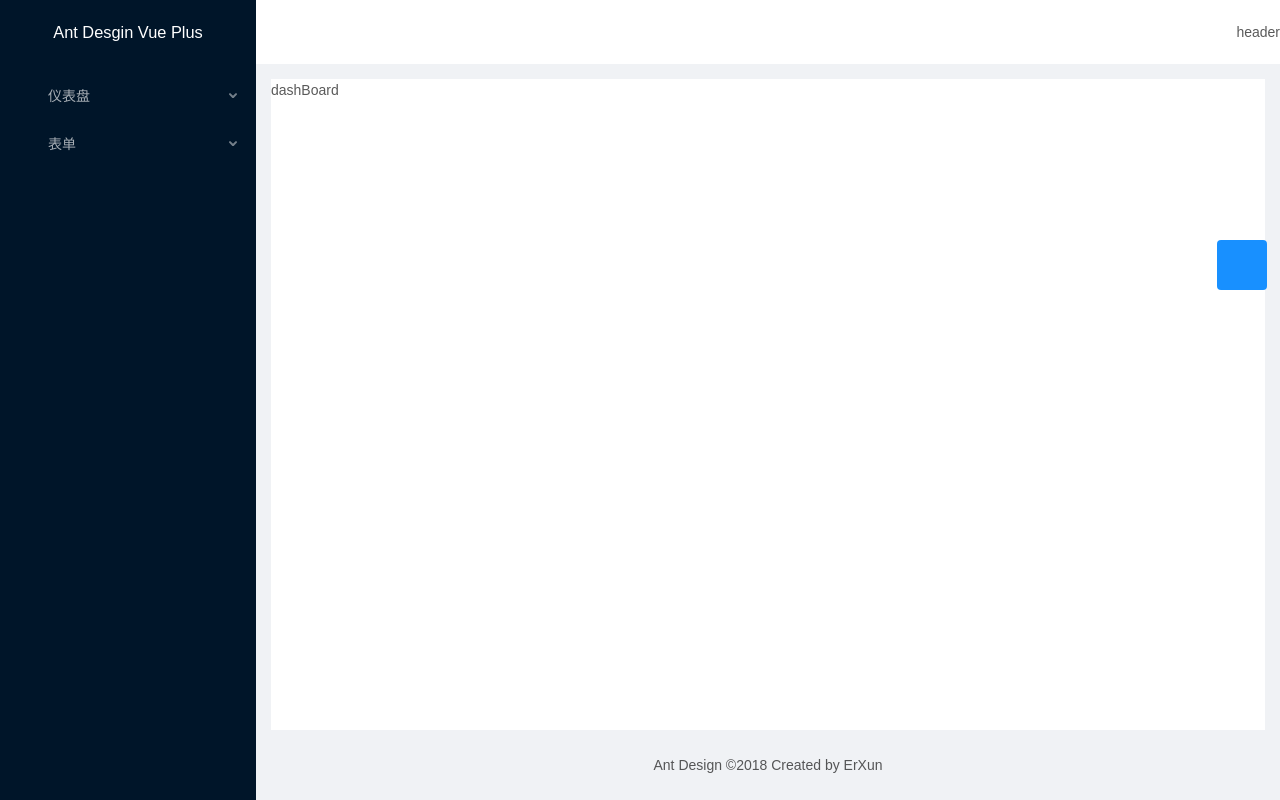
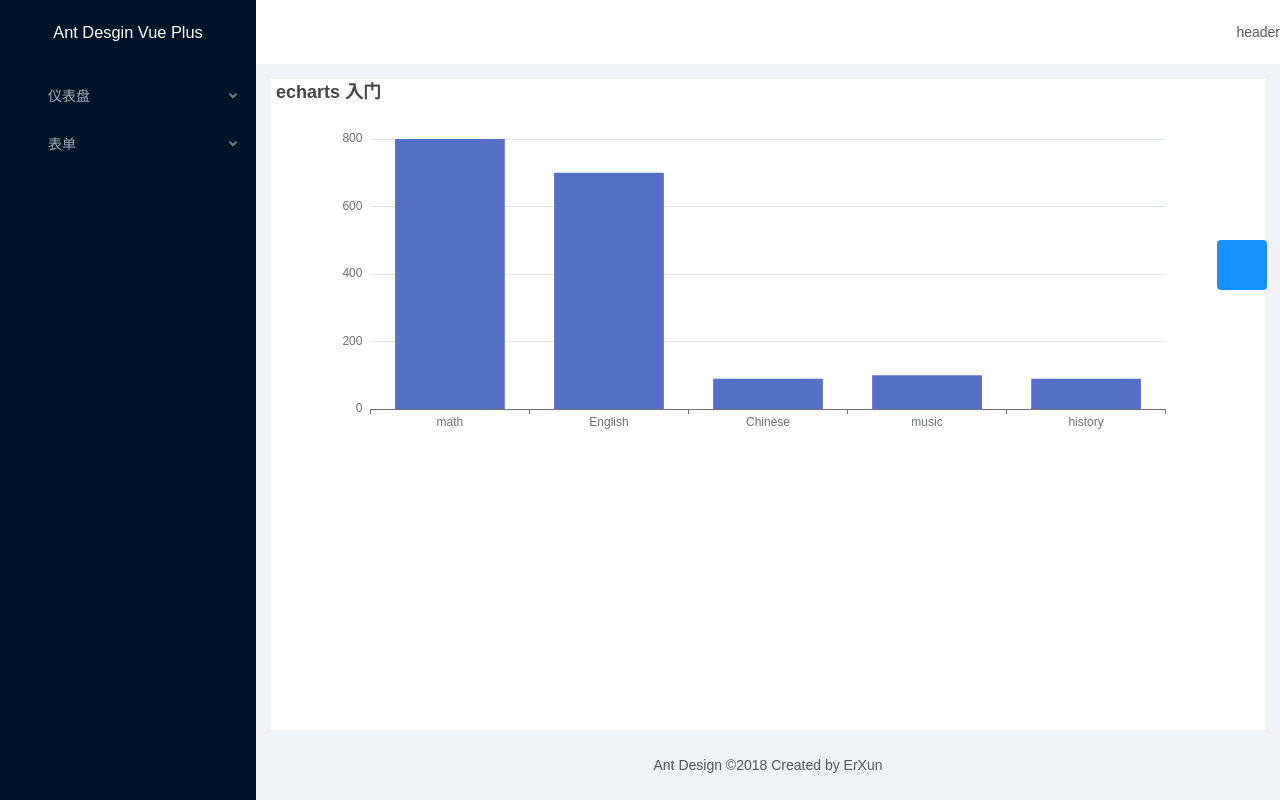
Before and after one commit to ErXun/adminTemplate, a Vue app: page /#/dashboard/analysis in a window 1280 px wide. Built offline with nearby package versions, Linux system fonts and the light colour scheme.

Commit message:
添加 echarts

```diff
--- a/package.json
+++ b/package.json
@@ -10,8 +10,10 @@
   "dependencies": {
     "ant-design-vue": "^1.7.2",
     "core-js": "^3.6.5",
+    "echarts": "^5.0.0",
     "lodash": "^4.17.20",
     "nprogress": "^0.2.0",
+    "resize-detector": "^0.2.2",
     "vue": "^2.6.11",
     "vue-router": "^3.2.0",
     "vuex": "^3.4.0"
--- /dev/null
+++ b/src/components/MyCharts.vue
@@ -0,0 +1,54 @@
+<template>
+  <div ref="chartDom"></div>
+</template>
+
+<script>
+var echarts = require("echarts");
+import { addListener, removeListener } from "resize-detector";
+import debounce from "lodash/debounce";
+
+export default {
+  props: {
+    option: {
+      type: Object,
+      default: () => {},
+      require: true,
+    },
+  },
+  data() {
+    return {
+      myChart: null,
+    };
+  },
+  watch: {
+    option: {
+      handler(val) {
+        this.myChart.setOption(val);
+      },
+      deep: true,
+    },
+  },
+  created() {
+    this.resize = debounce(this.resize, 300); // 防抖
+  },
+  mounted() {
+    this.renderChart();
+    addListener(this.$refs.chartDom, this.resize);
+  },
+  beforeDestory() {
+    removeListener(this.$refs.chartDom, this.resize);
+    // 销毁实例，实例销毁后无法再被使用
+    this.myChart.dispose();
+    this.myChart = null;
+  },
+  methods: {
+    resize() {
+      this.myChart.resize();
+    },
+    renderChart() {
+      this.myChart = echarts.init(this.$refs.chartDom);
+      this.myChart.setOption(this.option);
+    },
+  },
+};
+</script>
--- a/src/directives/auth.js
+++ b/src/directives/auth.js
@@ -1,5 +1,5 @@
 import { check } from "../utils/auth";
-// 权限指令
+// 自定义权限指令
 function install(Vue, options = {}) {
   Vue.directive(options.name || 'auth', {
     inserted(el, binding) {
--- a/src/main.js
+++ b/src/main.js
@@ -7,7 +7,7 @@ import './styles/common.less'
 import Antd from 'ant-design-vue';
 import Authorized from './components/Authorized.vue'
 import auth from './directives/auth.js';
-// Authorized
+
 
 
 Vue.config.productionTip = false
@@ -18,6 +18,7 @@ Vue.component('Authorized', Authorized)
 Vue.use(auth)
 
 
+
 new Vue({
   router,
   store,
--- a/src/views/dashboard/Analysis.vue
+++ b/src/views/dashboard/Analysis.vue
@@ -1,14 +1,43 @@
 <template>
   <div>
-    dashBoard
+    <my-charts :option="option" style="height: 400px"></my-charts>
+    <!-- <my-charts style="height: 400px"></my-charts> -->
   </div>
 </template>
 
 <script>
+import MyCharts from "../../components/MyCharts";
 export default {
-
-}
+  components: {
+    MyCharts,
+  },
+  data() {
+    return {
+      option: {
+        title: {
+          text: "echarts 入门",
+        },
+        tooltip: {},
+        xAxis: {
+          data: ["math", "English", "Chinese", "music", "history"],
+        },
+        yAxis: {},
+        series: [
+          {
+            name: "分数",
+            type: "bar",
+            data: ["80", "70", "90", "100", "90"],
+          },
+        ],
+      },
+    };
+  },
+  mounted() {
+    setTimeout(() => {
+      this.option.series[0].data = ["800", "700", "90", "100", "90"];
+    }, 3000);
+  },
+};
 </script>
 <style scoped>
-
 </style>
```
